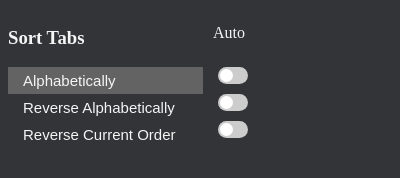
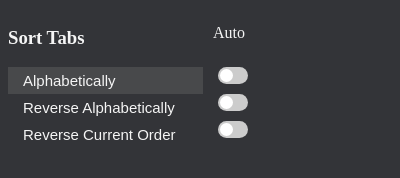
Before and after one commit to navynot/tabSort, a browser extension: page popup.html in a window 400 px wide. In both pictures the pointer is over the button "Alphabetically". Drawn offline with Linux system fonts and the light colour scheme.

Commit message:
reduced opacity of hover color

```diff
--- a/style.css
+++ b/style.css
@@ -11,7 +11,7 @@ button {
   }
 
 button:hover {
-  background-color: #646363;
+  background-color: #64636371;
 }
 
 button:active {
@@ -24,12 +24,6 @@ body {
   background-color: #333438;
   outline: 2px;
 }
-
-/* #auto {
-  display: flex;
-  justify-content: right;
-  padding-right: 13px;
-} */
 
 .space {
   display: flex;
```
